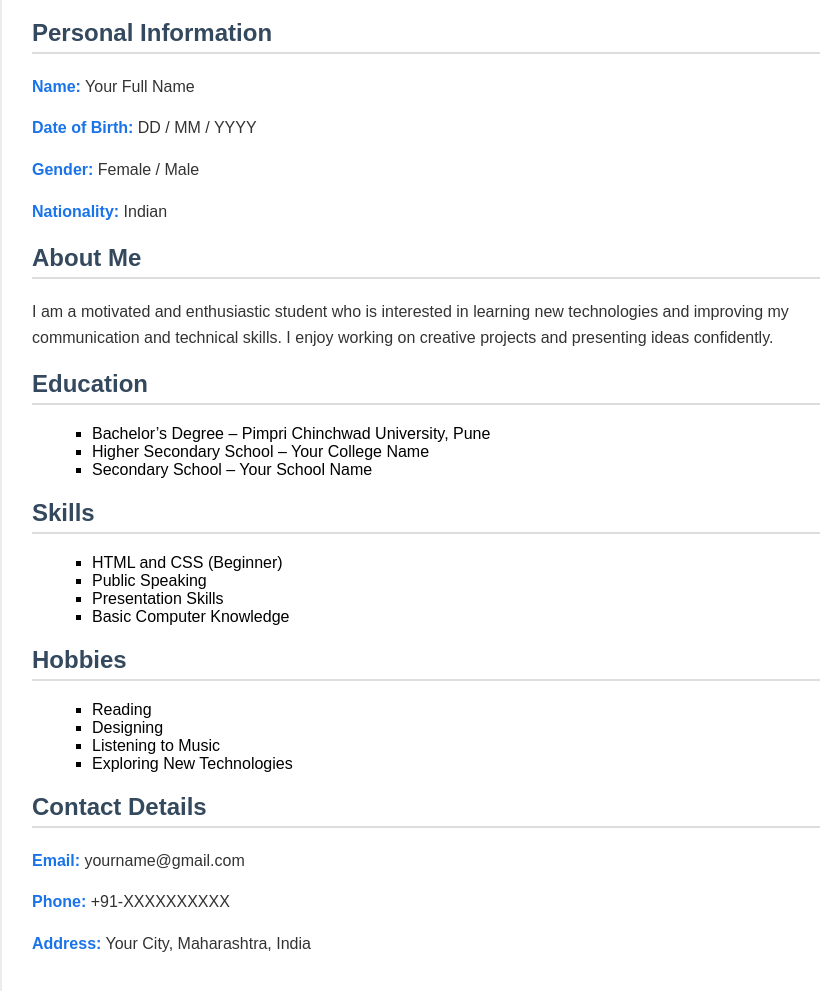
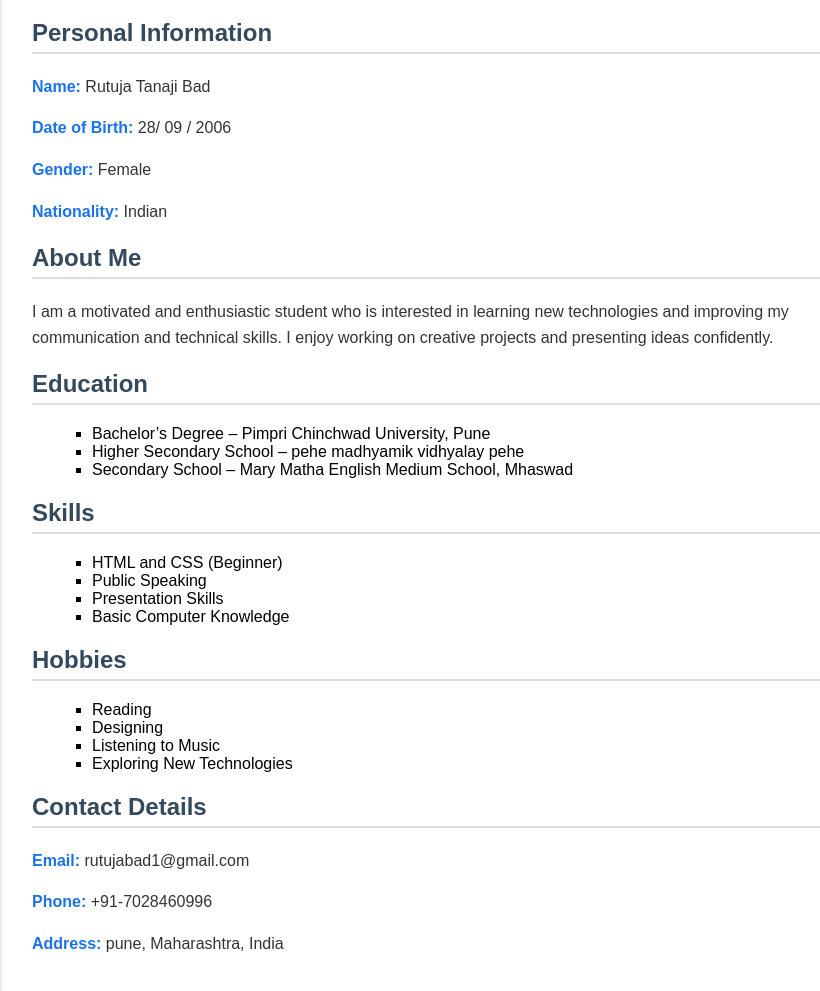
Before and after one commit to rutujabad1-alt/wp_practical_1, a plain HTML site: page index.html in a window 1280 px wide. Shown: the part 131-1122 px from the top of the page, without its empty margins (208-1028 px from the left). Drawn offline with Linux system fonts and the light colour scheme.

Commit message:
Update index.html

```diff
--- a/index.html
+++ b/index.html
@@ -63,9 +63,9 @@
     <!-- Personal Information Section -->
     <div class="info">
         <h2>Personal Information</h2>
-        <p><span class="highlight">Name:</span> Your Full Name</p>
-        <p><span class="highlight">Date of Birth:</span> DD / MM / YYYY</p>
-        <p><span class="highlight">Gender:</span> Female / Male</p>
+        <p><span class="highlight">Name:</span> Rutuja Tanaji Bad</p>
+        <p><span class="highlight">Date of Birth:</span> 28/ 09 / 2006</p>
+        <p><span class="highlight">Gender:</span> Female </p>
         <p><span class="highlight">Nationality:</span> Indian</p>
     </div>
 
@@ -82,8 +82,8 @@
         <h2>Education</h2>
         <ul>
             <li>Bachelor’s Degree – Pimpri Chinchwad University, Pune</li>
-            <li>Higher Secondary School – Your College Name</li>
-            <li>Secondary School – Your School Name</li>
+            <li>Higher Secondary School – pehe madhyamik vidhyalay pehe </li>
+            <li>Secondary School – Mary Matha English Medium School, Mhaswad</li>
         </ul>
     </div>
 
@@ -112,9 +112,9 @@
     <!-- Contact Section -->
     <div class="info">
         <h2>Contact Details</h2>
-        <p><span class="highlight">Email:</span> yourname@gmail.com</p>
-        <p><span class="highlight">Phone:</span> +91-XXXXXXXXXX</p>
-        <p><span class="highlight">Address:</span> Your City, Maharashtra, India</p>
+        <p><span class="highlight">Email:</span> rutujabad1@gmail.com</p>
+        <p><span class="highlight">Phone:</span> +91-7028460996</p>
+        <p><span class="highlight">Address:</span> pune, Maharashtra, India</p>
     </div>
 
 </div>
```
